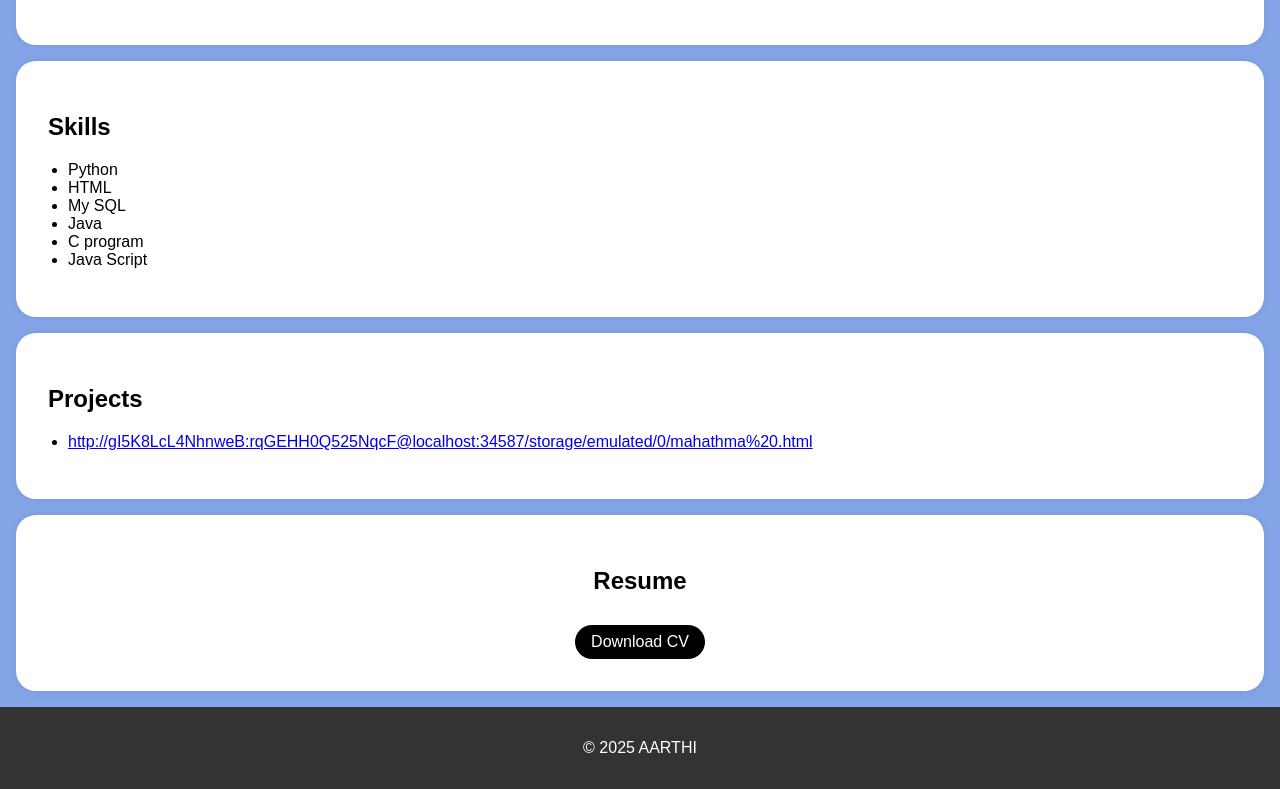
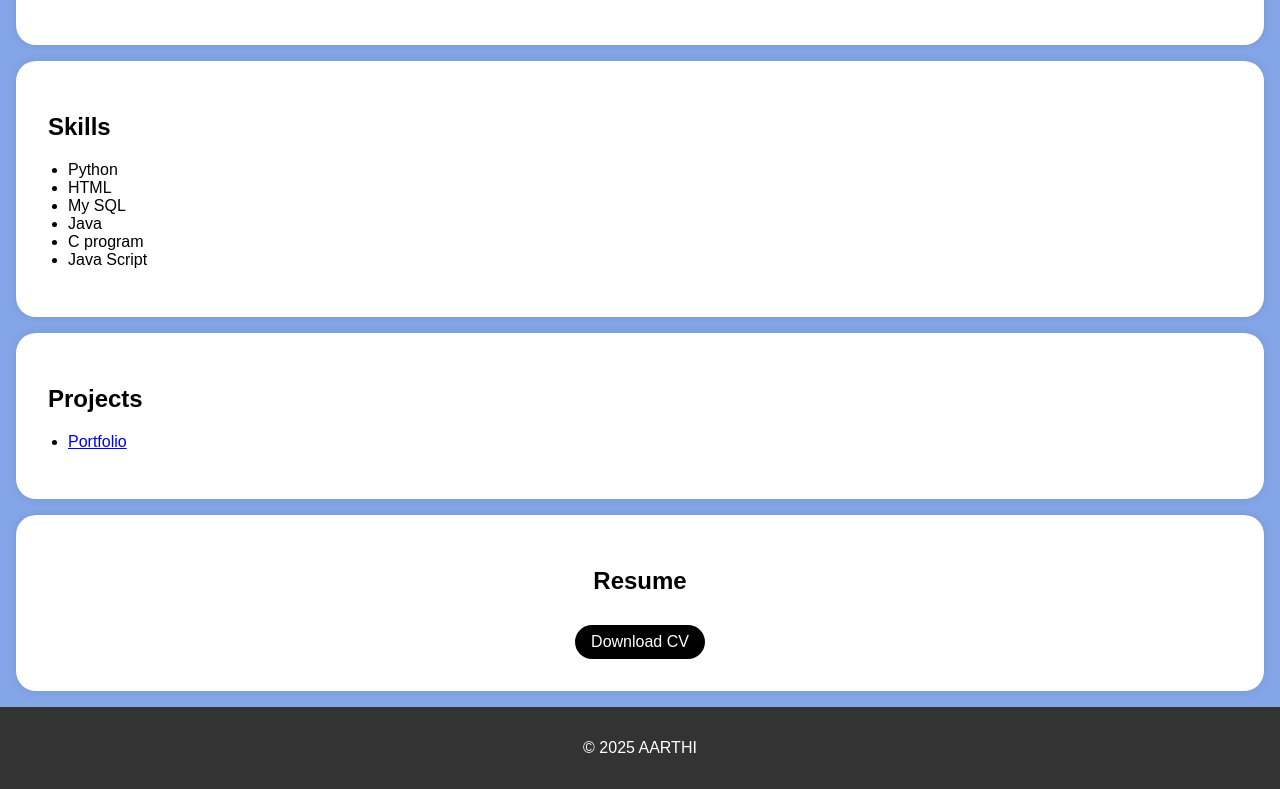
Before and after one commit to Aarthi08Asha/digital-portfolio, a plain HTML site: page index.html in a window 1280 px wide. Shown: the part 601-1390 px from the top of the page. Drawn offline with Linux system fonts and the light colour scheme.

Commit message:
Update index.html

```diff
--- a/index.html
+++ b/index.html
@@ -147,7 +147,7 @@
         <div class="section-content">
             <h2>Projects</h2>
             <ul>
-                <li><a href="#">http://gI5K8LcL4NhnweB:rqGEHH0Q525NqcF@localhost:34587/storage/emulated/0/mahathma%20.html</a></l>
+                <li><a href="#">Portfolio </a></l>
                 <!-- Add more project links here -->
             </ul>
         </div>
```
